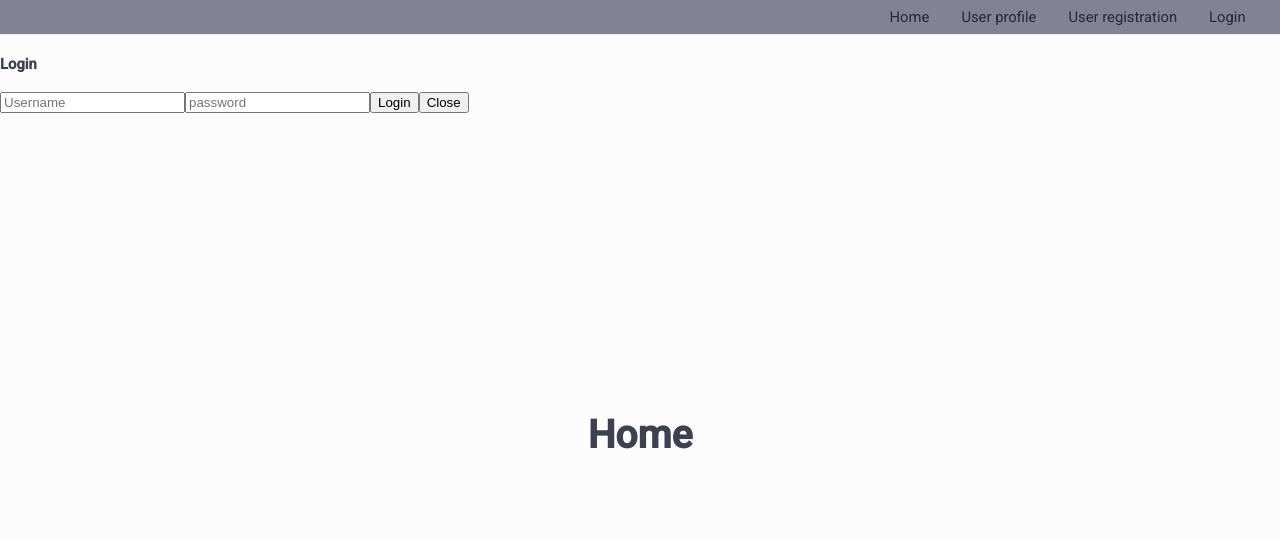
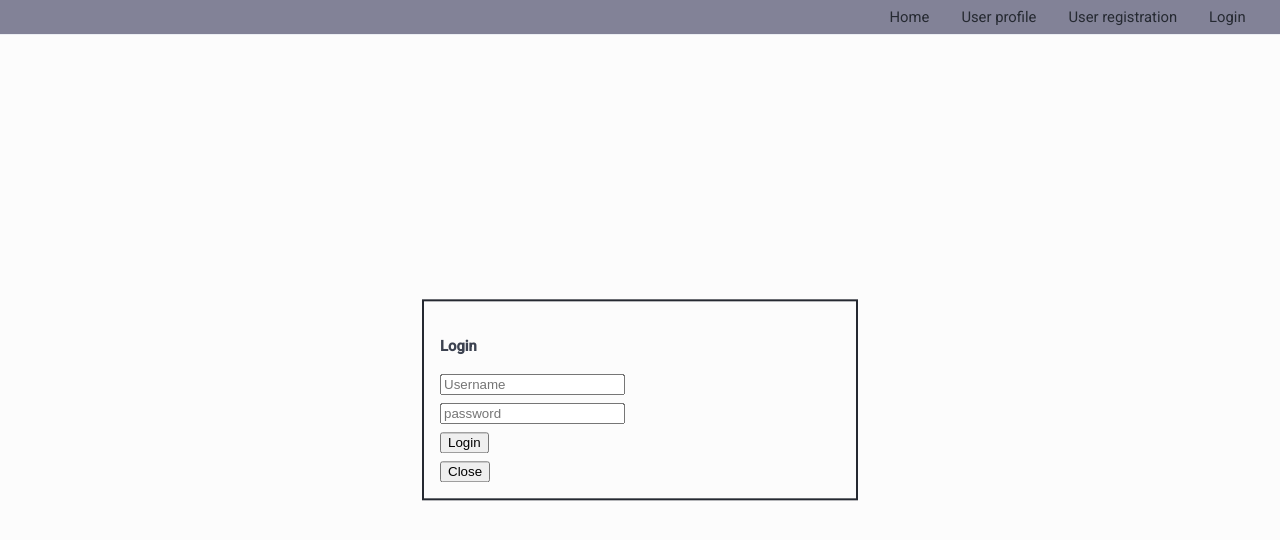
Before and after one commit to V3rt3Xk3/cloud_bioinformatics_toolbox, a React (Create React App) app in the folder frontend/: page / in a window 1280 px wide. Both pictures are taken after a click on the link "Login". Shown: the top 540 px of the page. Built offline with nearby package versions, Linux system fonts and the light colour scheme.

Commit message:
// Modal styling

```diff
--- a/frontend/src/Style/Components/LoginModal.scss
+++ b/frontend/src/Style/Components/LoginModal.scss
@@ -1,7 +1,23 @@
 @use "./../Shared/ScssVariables.scss" as *;
 
 .modal-body {
+	background-color: $background-color;
+	min-width: 25rem;
+
 	display: block;
 	position: absolute;
-	margin: auto;
+	left: 50%;
+	top: 50%;
+	transform: translate(-50%, -50%);
+	border: 2px solid $border-color;
 }
+
+.modal-body {
+	padding: 1rem;
+}
+
+.modal-body>form>input,
+.modal-body>form>button {
+	display: block;
+	margin-top: 0.5rem;
+}
```
